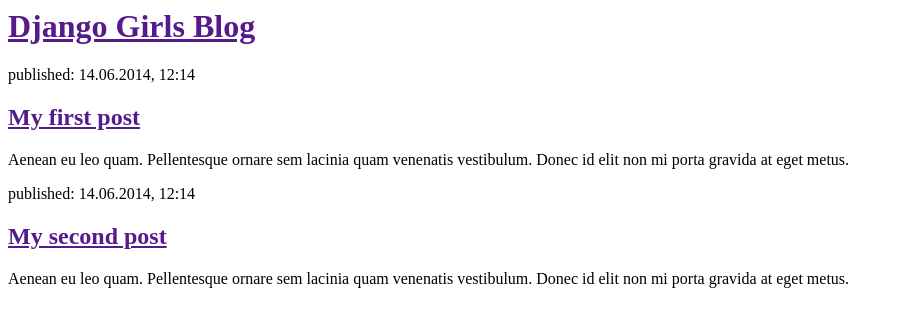
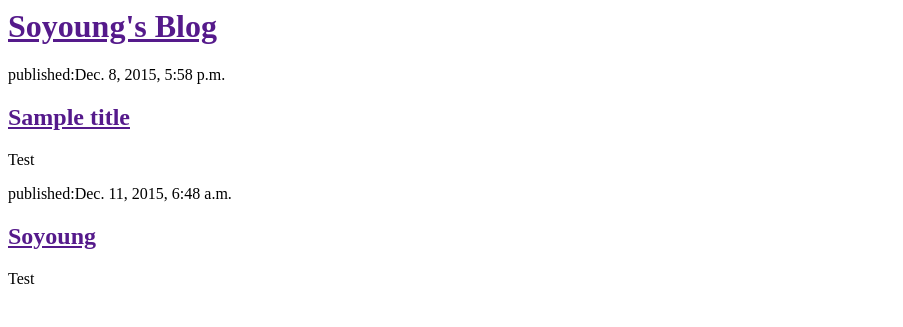
Before and after one commit to yjm2461/jjummo, a Django app: page / in a window 1280 px wide. Shown: the top 327 px of the page, without its empty margins (0-903 px from the left). Run offline with Django 3.2, Linux system fonts and the light colour scheme; data comes from the database, SQL or seed files in the repository; both versions use the stored data as it was after the commit.

Commit message:
Modified templates to display posts from database.

```diff
--- a/blog/models.py
+++ b/blog/models.py
@@ -9,7 +9,7 @@
 				published_date	=	models.DateTimeField(
 												blank=True,	null=True)
 				def	publish(self):
-								self.published_date	=	timezone.now()
+								self.published_date	= timezone.now()
 								self.save()
 				def	__str__(self):
 								return	self.title
--- a/blog/templates/blog/post_list.html
+++ b/blog/templates/blog/post_list.html
@@ -1,20 +1,17 @@
 <html>
 	<head>
-								<title>Django	Girls	blog</title>
+		<title>So Young's blog</title>
 	</head>
 	<body>
 		<div>
-												<h1><a	href="">Django	Girls	Blog</a></h1>
+			<h1><a href="">Soyoung's Blog</a></h1>
 		</div>
+		{% for post in posts %}
 		<div>
-												<p>published:	14.06.2014,	12:14</p>
-												<h2><a	href="">My	first	post</a></h2>
-												<p>Aenean	eu	leo	quam.	Pellentesque	ornare	sem	lacinia	quam	venenatis	vestibulum.	Donec	id	elit	non	mi	porta	gravida	at	eget	metus.
+			<p>published:{{post.published_date}}</p>
+			<h2><a href="">{{post.title}}</a></h2>
+			<p>{{post.text|linebreaks}}</p>
 		</div>
-								<div>
-												<p>published:	14.06.2014,	12:14</p>
-												<h2><a	href="">My	second	post</a></h2>
-												<p>Aenean	eu	leo	quam.	Pellentesque	ornare	sem	lacinia	quam	venenatis	vestibulum.	Donec	id	elit	non	mi	porta	gravida	at	eget	metus.
-								</div>
+		{% endfor %}
 	</body>
 </html>
--- a/blog/views.py
+++ b/blog/views.py
@@ -1,4 +1,7 @@
 from django.shortcuts import render
+from django.utils import timezone
+from .models import Post
 
 def post_list(request):
-	return render(request, 'blog/post_list.html',{})
+	posts = Post.objects.filter(published_date__lte=timezone.now()).order_by('published_date')
+	return render(request, 'blog/post_list.html',{'posts':posts})
```
Also changed, not shown: db.sqlite3. Lines whose indentation alone changed are shown as unchanged.
